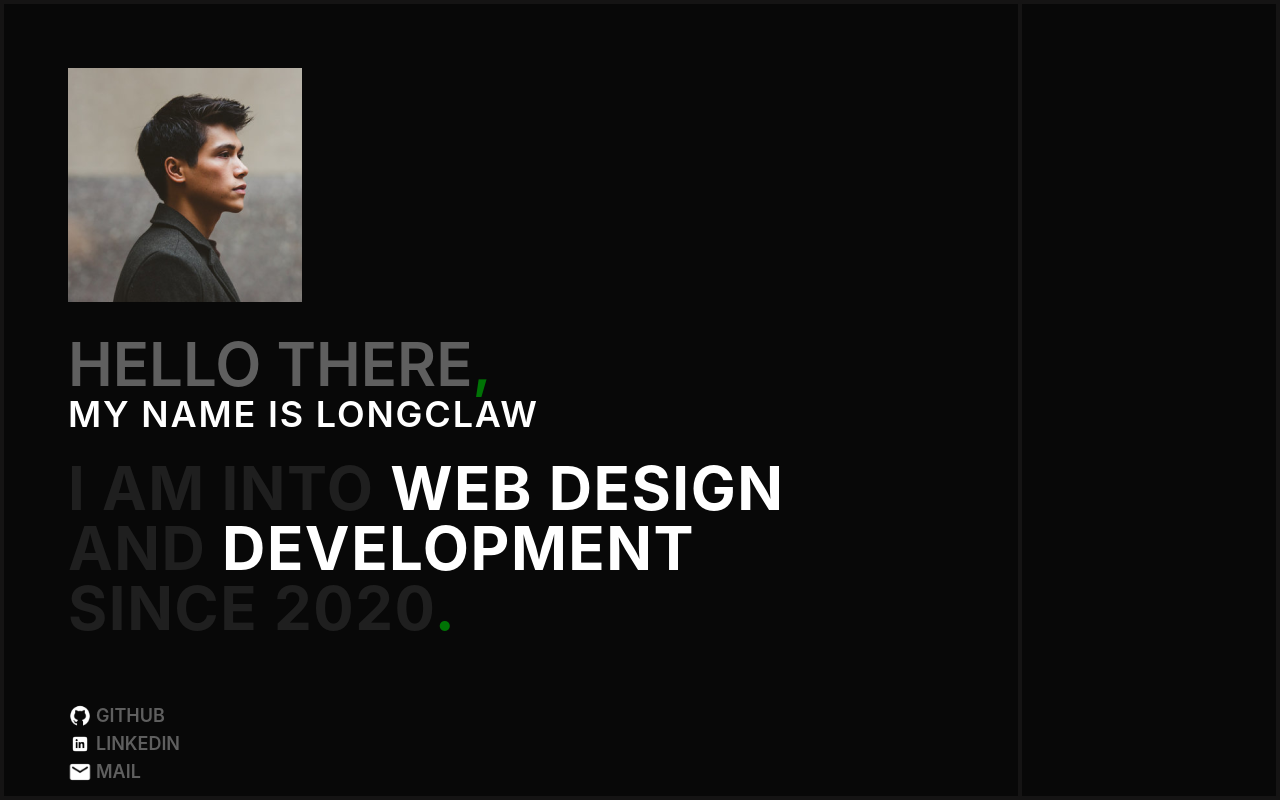
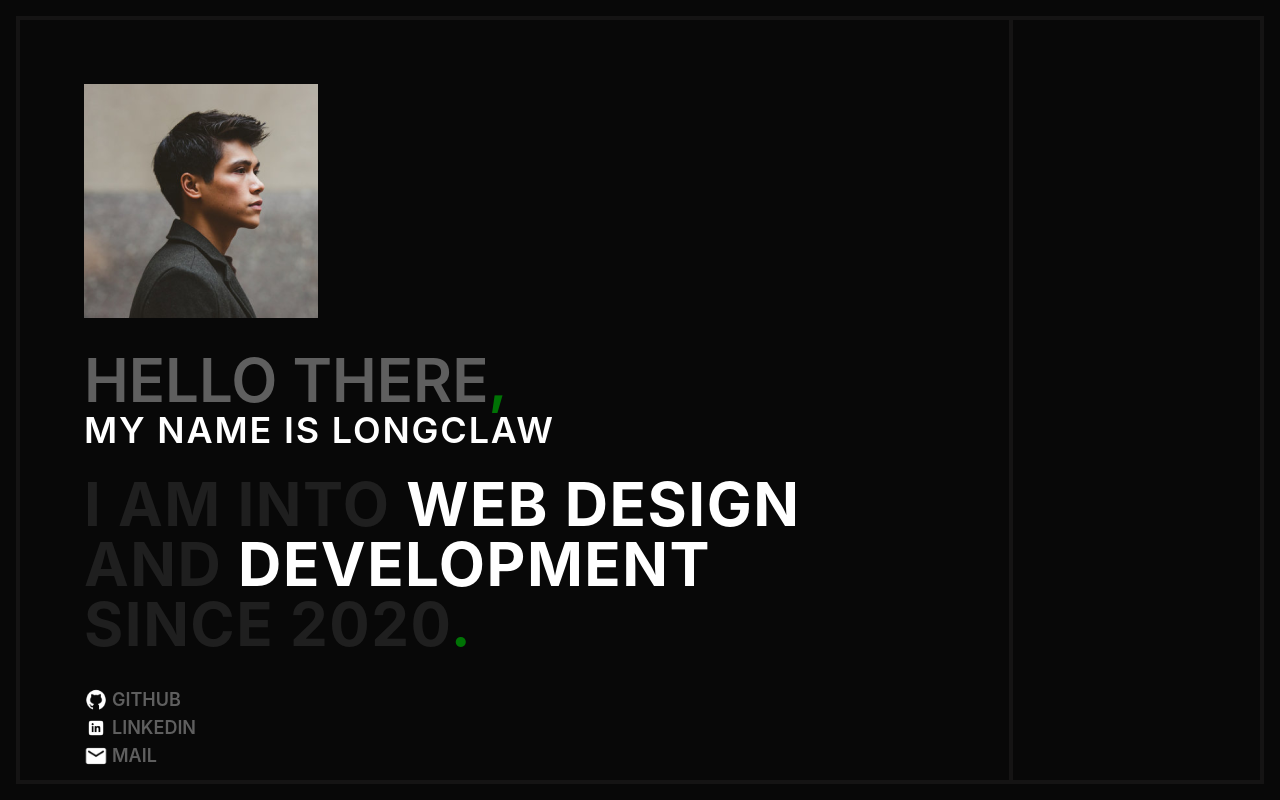
Before and after one commit to Xlongclaw/portfolio, a React (Create React App) app: page / in a window 1280 px wide. Built offline with nearby package versions, Linux system fonts and the light colour scheme.

Commit message:
Adjusted Layout

```diff
--- a/src/App.jsx
+++ b/src/App.jsx
@@ -3,11 +3,13 @@ import { MainPanel, OptionPanel } from './components'
 
 const App = () => {
   return (
-    <div className='bg-DARK-I text-WHITE h-screen p-1 font-inter'>
+    <div className='bg-DARK-III text-WHITE p-4 h-screen font-inter'>
+      <div className='p-1 bg-DARK-I h-full'>
       <main className='flex gap-1 h-full'>
         <MainPanel/>
         <OptionPanel/>
       </main>
+      </div>
     </div>
   )
 }
--- a/src/components/MainPanel.jsx
+++ b/src/components/MainPanel.jsx
@@ -24,7 +24,7 @@ const MainPanel = () => {
         <br /> <span className="text-DARK-II">SINCE 2020</span>
         <span className="text-ASCENT">.</span>
       </h3>
-      <div className="fle font-semibold text-lg mt-16">
+      <div className="fle font-semibold text-lg mt-8">
         {sociallinks.map((link, index) => (
           <div className="flex gap-1 items-center cursor-pointer">
             <img  src={link.image} className="w-[1.5rem]" alt="" />
```
